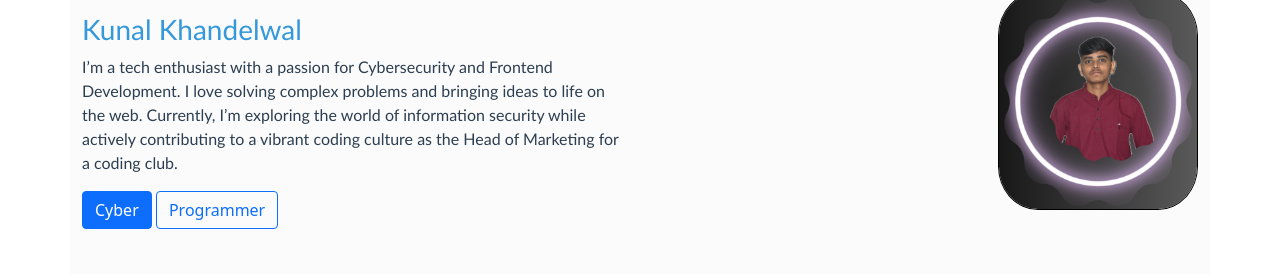
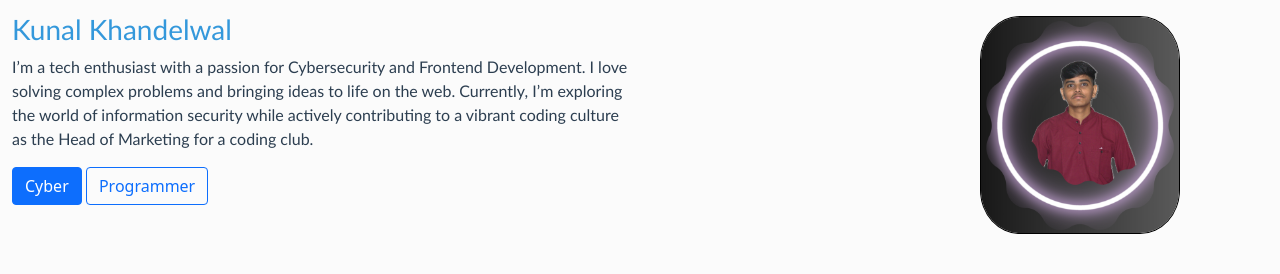
Before and after one commit to kunal131005/KunalKPortfolio, a plain HTML site: page index.html in a window 1280 px wide. Shown: the part 60-334 px from the top of the page. Drawn offline with nearby package versions, Linux system fonts and the light colour scheme.

Commit message:
Update index.html

```diff
--- a/index.html
+++ b/index.html
@@ -12,7 +12,7 @@
 </head>
 
 <body>
-    <div class="container" id="main">
+    <div class="container-fluid" id="main">
         <div class="header fixed-top">
             <nav class="navbar navbar-expand-lg navbar-light bg-light" id="rd1" style="font-family: 'Gill Sans', 'Gill Sans MT', Calibri, 'Trebuchet MS', sans-serif;">
                 <div class="container-fluid">
@@ -45,7 +45,7 @@
         </div>
 <hr>
         <div class="row d-flex justify-content-between align-items-center">
-            <div class="col-md-6 " id="rd1">
+            <div class="col-md-6 mb-5" id="rd1">
                 <p>Hello , I'm</p>
                 <h3>Kunal Khandelwal</h3>
                 <p>I’m a tech enthusiast with a passion for Cybersecurity and Frontend Development. I love solving
@@ -55,7 +55,7 @@
                 <button type="submit" class="btn btn-primary text-white">Cyber</button>
                 <button type="submit" class="btn btn-outline-primary">Programmer</button>
             </div>
-            <div class="col-md-6 d-flex justify-content-end">
+            <div class="col-md-6 d-flex justify-content-end mt-4" style="padding-right: 100px;">
                 <img src="2.png" alt="mimg1" style="width: 200px;border: 1px solid black;border-radius: 20%;">
             </div>
         </div>
```
